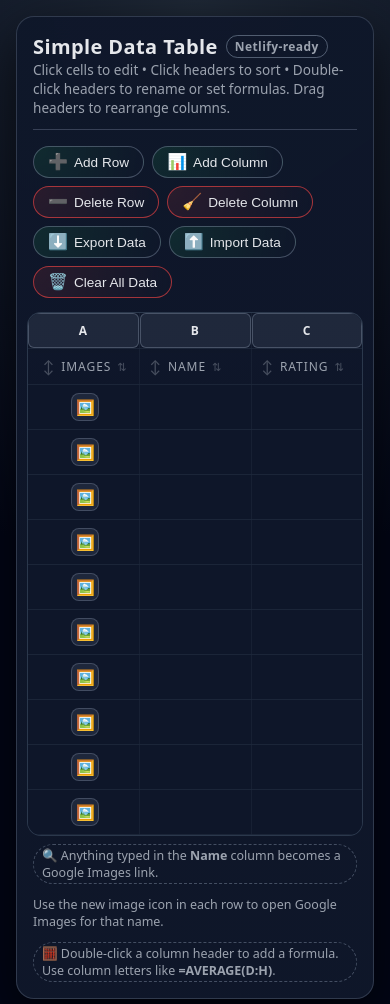
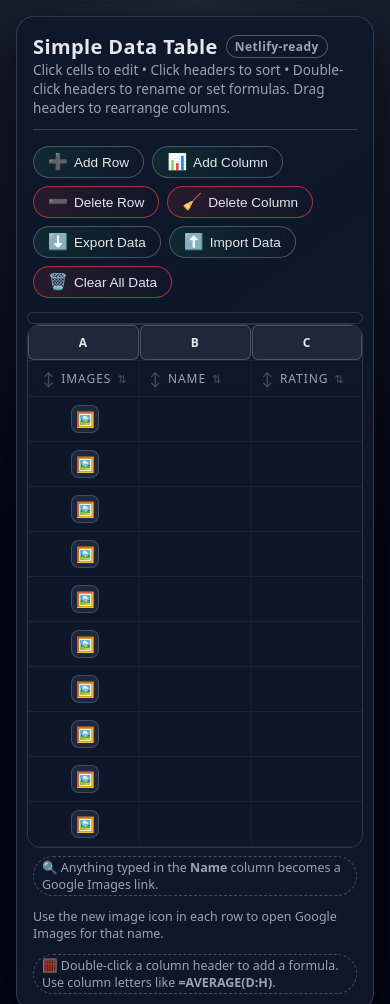
Before and after one commit to mkhrrs89/RankingTables, a plain HTML site: page index.html in a window 390 px wide. Shown: the top 1004 px of the page. Drawn offline with Linux system fonts and the light colour scheme.

Commit message:
Add synchronized top scrollbar to data table

```diff
--- a/index.html
+++ b/index.html
@@ -157,28 +157,46 @@
       box-shadow: 0 0 18px rgba(239, 68, 68, 0.35);
     }
 
+    .table-scrollbar,
     .table-wrapper {
       border-radius: 14px;
       border: 1px solid rgba(51, 65, 85, 0.8);
       background: rgba(15, 23, 42, 0.95);
-      overflow-x: auto;
       scrollbar-width: thin;
       scrollbar-color: rgba(56, 189, 248, 0.7) rgba(30, 41, 59, 0.85);
     }
 
+    .table-wrapper {
+      overflow-x: auto;
+    }
+
+    .table-scrollbar {
+      overflow-x: auto;
+      overflow-y: hidden;
+      height: 12px;
+      margin-bottom: 10px;
+    }
+
+    .table-scrollbar::-webkit-scrollbar,
     .table-wrapper::-webkit-scrollbar {
       height: 8px;
     }
 
+    .table-scrollbar::-webkit-scrollbar-track,
     .table-wrapper::-webkit-scrollbar-track {
       background: rgba(30, 41, 59, 0.85);
       border-radius: 999px;
     }
 
+    .table-scrollbar::-webkit-scrollbar-thumb,
     .table-wrapper::-webkit-scrollbar-thumb {
       background: linear-gradient(90deg, #38bdf8, #0ea5e9);
       border-radius: 999px;
       border: 1px solid rgba(14, 165, 233, 0.5);
+    }
+
+    .table-scrollbar-inner {
+      height: 1px;
     }
 
     table {
@@ -197,7 +215,8 @@
         padding: 16px;
       }
 
-      .table-wrapper {
+      .table-wrapper,
+      .table-scrollbar {
         margin: 0 -6px;
       }
 
@@ -533,7 +552,11 @@
       />
     </div>
 
-    <div class="table-wrapper">
+    <div class="table-scrollbar" id="tableScrollTop">
+      <div class="table-scrollbar-inner" id="tableScrollTopInner"></div>
+    </div>
+
+    <div class="table-wrapper" id="tableWrapper">
       <table id="dataTable">
         <thead>
           <tr class="column-letter-row">
@@ -591,6 +614,9 @@
   <script src="https://cdn.jsdelivr.net/npm/xlsx@0.18.5/dist/xlsx.full.min.js"></script>
   <script>
     const table = document.getElementById("dataTable");
+    const tableWrapper = document.getElementById("tableWrapper");
+    const topScrollbar = document.getElementById("tableScrollTop");
+    const topScrollbarInner = document.getElementById("tableScrollTopInner");
     const thead = table.querySelector("thead");
     const headerRow = thead.querySelector(".header-row");
     const letterRow = thead.querySelector(".column-letter-row");
@@ -698,6 +724,39 @@
     const suggestionDropdown = document.createElement("div");
     suggestionDropdown.className = "suggestion-dropdown hidden";
     document.body.appendChild(suggestionDropdown);
+
+    let isSyncingScroll = false;
+
+    function refreshScrollbars() {
+      if (!table || !topScrollbarInner || !tableWrapper) return;
+
+      requestAnimationFrame(() => {
+        topScrollbarInner.style.width = `${table.scrollWidth}px`;
+        if (topScrollbar) {
+          topScrollbar.scrollLeft = tableWrapper.scrollLeft;
+        }
+      });
+    }
+
+    function mirrorScrollPosition(source, target) {
+      if (!target) return;
+      if (isSyncingScroll) return;
+      isSyncingScroll = true;
+      target.scrollLeft = source.scrollLeft;
+      isSyncingScroll = false;
+    }
+
+    if (tableWrapper && topScrollbar) {
+      tableWrapper.addEventListener("scroll", () =>
+        mirrorScrollPosition(tableWrapper, topScrollbar)
+      );
+
+      topScrollbar.addEventListener("scroll", () =>
+        mirrorScrollPosition(topScrollbar, tableWrapper)
+      );
+    }
+
+    window.addEventListener("resize", refreshScrollbars);
 
     function columnLabelToIndex(label) {
       if (!/^[A-Za-z]+$/.test(label)) return null;
@@ -1167,6 +1226,7 @@
       });
 
       setColumnWidth(newIndex, 140);
+      refreshScrollbars();
 
       recalculateFormulas();
       saveTableState();
@@ -1239,6 +1299,7 @@
       resetSortState();
       syncColumnLetterWidths();
       syncFormulaColumnCells();
+      refreshScrollbars();
       recalculateFormulas();
       saveTableState();
     }
@@ -1315,6 +1376,7 @@
         header.dataset.type === COLUMN_TYPES.ICON ? MIN_ICON_WIDTH : MIN_COLUMN_WIDTH;
       const width = Math.max(minWidth, rawWidth);
       applyWidthToCells(colIndex, width);
+      refreshScrollbars();
     }
 
     function applySavedColumnWidths() {
@@ -1546,6 +1608,7 @@
       refreshColumnIndices();
       resetSortState();
       syncFormulaColumnCells();
+      refreshScrollbars();
       recalculateFormulas();
     }
 
@@ -2096,6 +2159,7 @@
       syncFormulaColumnCells();
       recalculateFormulas();
       rebuildColumnSuggestionsFromTable();
+      refreshScrollbars();
       return true;
     }
 
```
